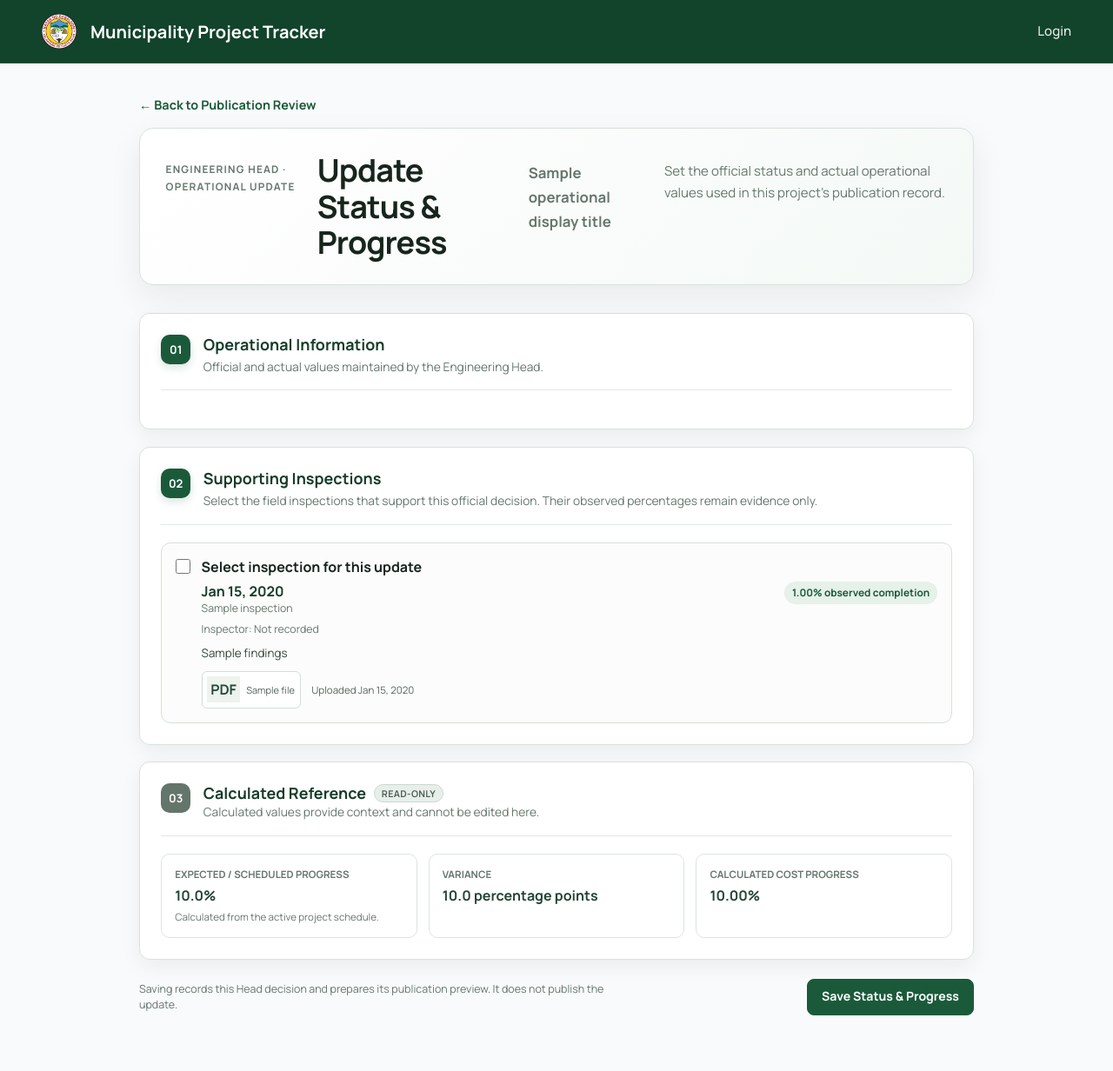
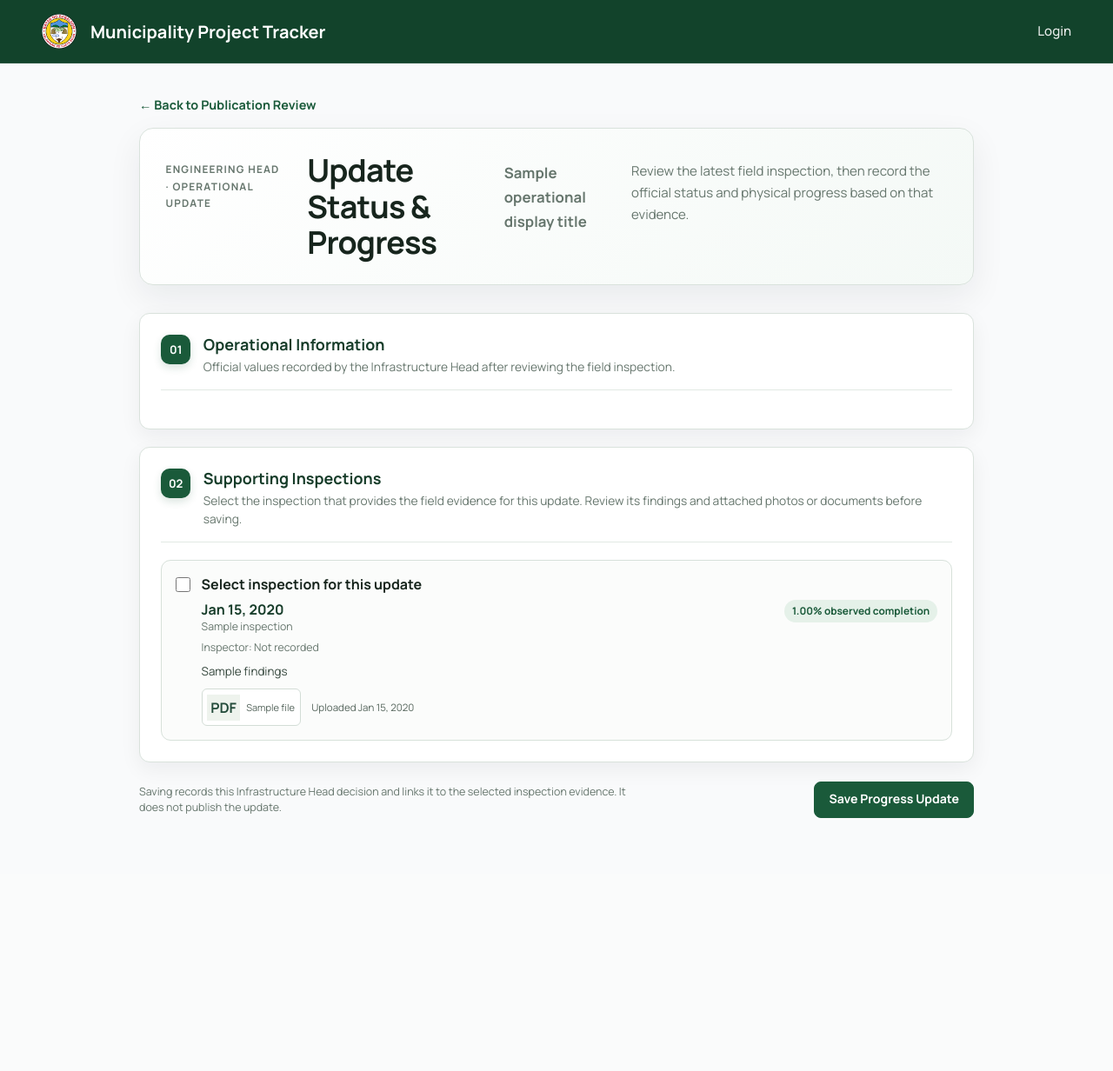
Before and after one commit to AboloftZeke/Gabaldon-Municipality-Project-Tracker, a Django app: template templates/projects/project_operational_form.html in a window 1280 px wide. Shown: the whole page at 87% size. After the commit the page ends 941 px from the top, so only its background shows below. Run offline with Django 5.2, Linux system fonts and the light colour scheme; the template is opened without the code that fills it: most values are stand-ins (such as "Sample title", 1, 10 or a date in 2020).

Commit message:
Simplify infrastructure Head progress update form

```diff
--- a/templates/projects/project_operational_form.html
+++ b/templates/projects/project_operational_form.html
@@ -22,7 +22,7 @@
         <p class="operational-eyebrow">Engineering Head · Operational Update</p>
         <h1>Update Status &amp; Progress</h1>
         <p class="operational-project-title">{{ operational_display_title }}</p>
-        <p class="operational-intro">Set the official status and actual operational values used in this project's publication record.</p>
+        <p class="operational-intro">Review the latest field inspection, then record the official status and physical progress based on that evidence.</p>
     </header>
 
     <form method="post" class="operational-form ui-form">
@@ -38,7 +38,7 @@
                 <span class="operational-section-number">01</span>
                 <div>
                     <h2 id="operational-information-heading">Operational Information</h2>
-                    <p>Official and actual values maintained by the Engineering Head.</p>
+                    <p>Official values recorded by the Infrastructure Head after reviewing the field inspection.</p>
                 </div>
             </div>
 
@@ -47,8 +47,8 @@
                     {% if field.name != 'supporting_inspections' %}
                     <div class="operational-field {% if field.name == 'head_remarks' %}operational-field--wide operational-field--remarks{% endif %}">
                         <label for="{{ field.id_for_label }}">
-                            {% if field.name == 'status' %}Official Status{% elif field.name == 'physical_progress_percentage' %}Official Physical Progress{% elif field.name == 'inspection_completion_percentage' %}Latest Inspection Observed Progress{% else %}{{ field.label }}{% endif %}
-                            {% if field.name == 'cost_progress_percentage' or field.name == 'head_remarks' %}<span class="operational-optional">Optional</span>{% endif %}
+                            {% if field.name == 'status' %}Official Status{% elif field.name == 'physical_progress_percentage' %}Official Physical Progress{% else %}{{ field.label }}{% endif %}
+                            {% if field.name == 'head_remarks' %}<span class="operational-optional">Optional</span>{% endif %}
                         </label>
                         {{ field }}
                         {% if field.name == 'physical_progress_percentage' %}
@@ -72,7 +72,7 @@
                 <span class="operational-section-number">02</span>
                 <div>
                     <h2 id="supporting-inspections-heading">Supporting Inspections</h2>
-                    <p>Select the field inspections that support this official decision. Their observed percentages remain evidence only.</p>
+                    <p>Select the inspection that provides the field evidence for this update. Review its findings and attached photos or documents before saving.</p>
                 </div>
             </div>
 
@@ -110,44 +110,15 @@
                 {% empty %}
                     <div class="operational-empty-state">
                         <strong>No inspections recorded</strong>
-                        <p>This update can still be saved without supporting inspections.</p>
+                        <p>A supporting inspection with evidence is required before this update can be saved.</p>
                     </div>
                 {% endfor %}
             </div>
         </section>
 
-        <section class="operational-card operational-card--reference ui-card" aria-labelledby="calculated-reference-heading">
-            <div class="operational-section-heading">
-                <span class="operational-section-number operational-section-number--muted">03</span>
-                <div>
-                    <div class="operational-heading-line">
-                        <h2 id="calculated-reference-heading">Calculated Reference</h2>
-                        <span class="operational-readonly-badge">Read-only</span>
-                    </div>
-                    <p>Calculated values provide context and cannot be edited here.</p>
-                </div>
-            </div>
-
-            <dl class="operational-reference-grid">
-                <div>
-                    <dt>Expected / Scheduled Progress</dt>
-                    <dd>{% if expected_progress is not None %}{{ expected_progress|floatformat:1 }}%{% else %}Not available{% endif %}</dd>
-                    <small>Calculated from the active project schedule.</small>
-                </div>
-                <div>
-                    <dt>Variance</dt>
-                    <dd>{% if progress_variance is not None %}{{ progress_variance|floatformat:1 }} percentage points{% else %}Not available{% endif %}</dd>
-                </div>
-                <div>
-                    <dt>Calculated Cost Progress</dt>
-                    <dd>{% if calculated_cost_progress is not None %}{{ calculated_cost_progress|floatformat:2 }}%{% else %}Not available{% endif %}</dd>
-                </div>
-            </dl>
-        </section>
-
         <div class="operational-actions">
-            <p>Saving records this Head decision and prepares its publication preview. It does not publish the update.</p>
-            <button type="submit" class="operational-button operational-button--primary ui-button ui-button--primary">Save Status &amp; Progress</button>
+            <p>Saving records this Infrastructure Head decision and links it to the selected inspection evidence. It does not publish the update.</p>
+            <button type="submit" class="operational-button operational-button--primary ui-button ui-button--primary">Save Progress Update</button>
         </div>
     </form>
 </div>
```
